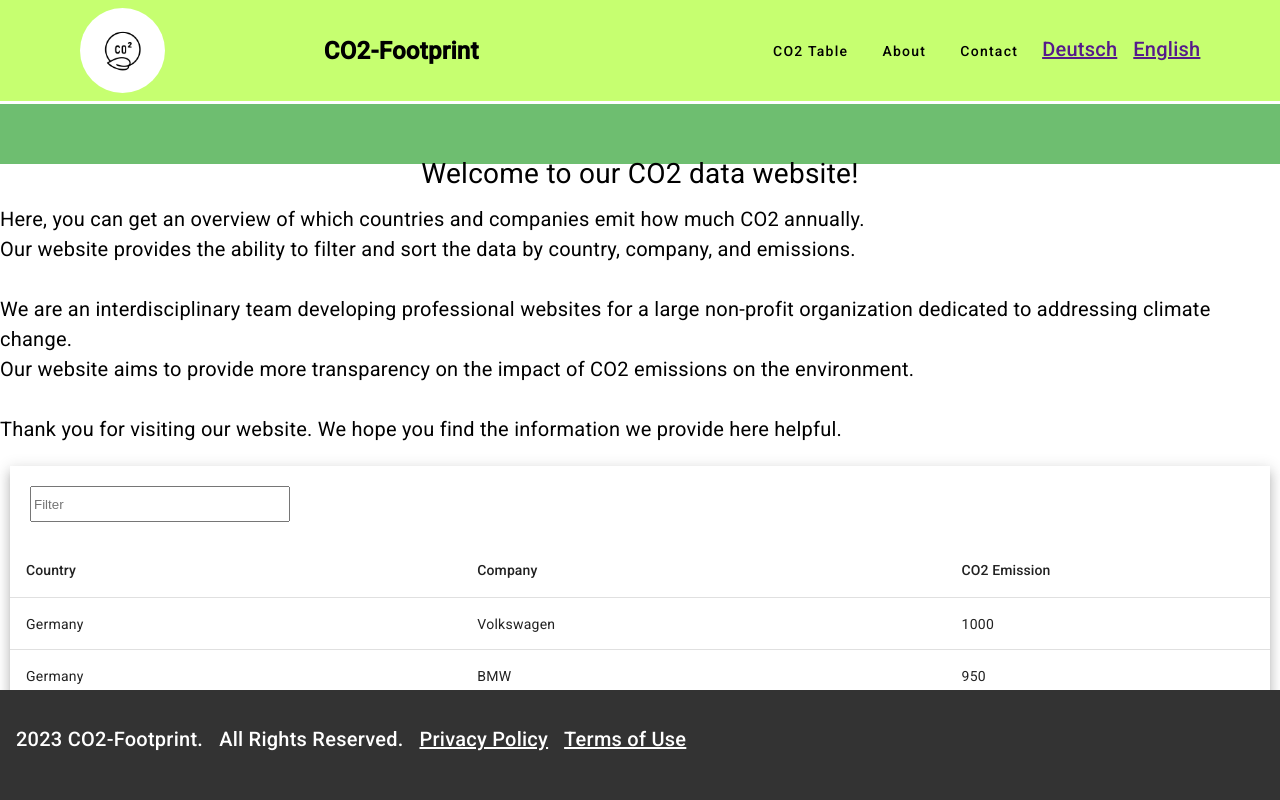
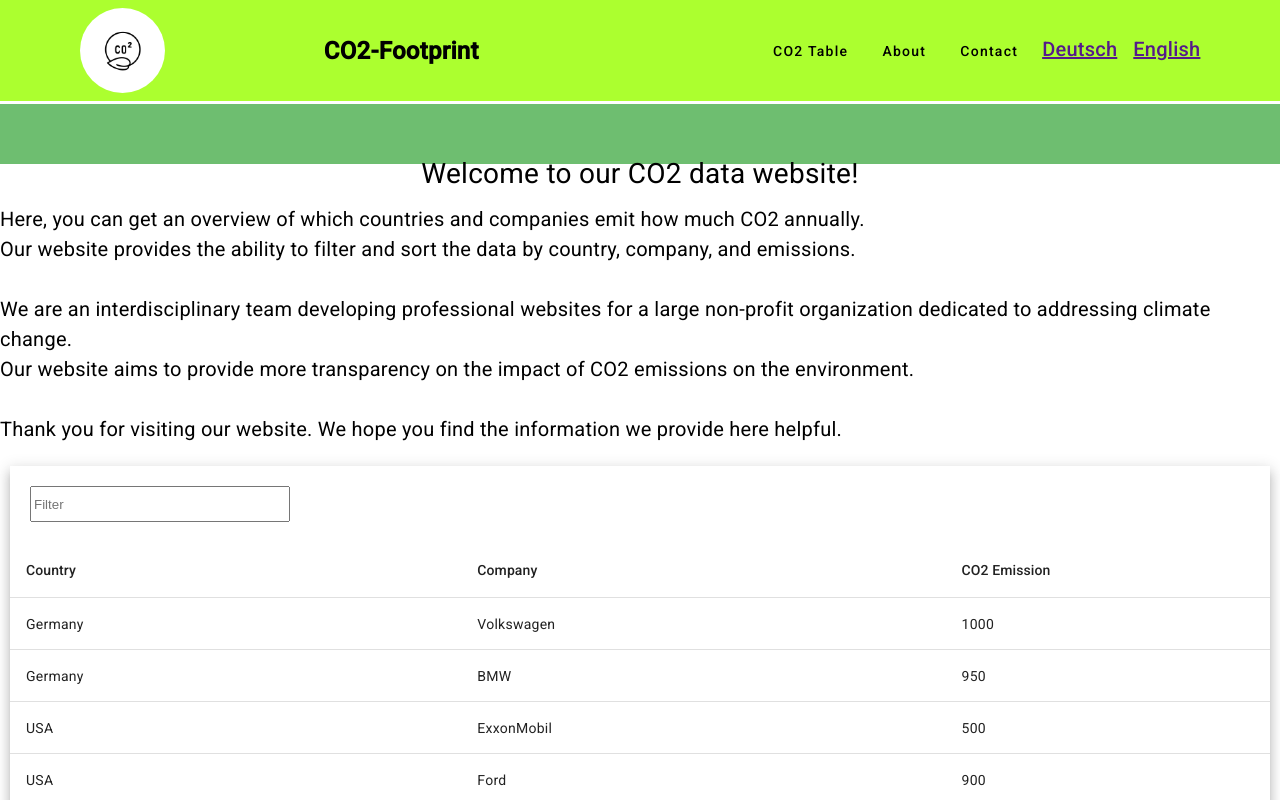
Before and after one commit to normanrahmel/Co2Footprint, an Angular app: page / in a window 1280 px wide. Shown: the top 800 px of the page. Built offline with nearby package versions, Linux system fonts and the light colour scheme.

Commit message:
fixed header and footer

```diff
--- a/src/app/footer/footer.component.scss
+++ b/src/app/footer/footer.component.scss
@@ -1,16 +1,17 @@
 .footer {
-    position: fixed;
-    bottom: 0;
+    position: absolute;
     width: 100%;
-    height: 110px;
+    height: 100px;
 }
 
 .toolbar {
     background-color: #333;
-    height: 110px;
+    height: 100px;
 }
 
 .footer-container {
+    position: absolute;
+    bottom: 0;
     display: flex;
     justify-content: center;
     align-items: center;
@@ -36,6 +37,7 @@
     text-decoration: underline;
     margin-right: 16px;
 }
+
 @media only screen and (max-width: 550px) {
     .footer {
         max-width: fit-content;
--- a/src/app/header/header.component.html
+++ b/src/app/header/header.component.html
@@ -1,4 +1,4 @@
-<header>
+<!--<header>
   <mat-toolbar color="primary">
     <mat-toolbar-row class="header">
       <span class="logo"><img src="assets/logo.png" /></span>
@@ -14,3 +14,20 @@
     </mat-toolbar-row>
   </mat-toolbar>
 </header>
+-->
+<header>
+  <mat-toolbar color="primary" class="fixed-header">
+    <mat-toolbar-row class="header">
+      <span class="logo"><img src="assets/logo.png" /></span>
+      <span class="title">CO2-Footprint</span>
+      <span class="spacer"></span>
+      <nav>
+        <a mat-button routerLink="/co2Table">CO2 Table</a>
+        <a mat-button routerLink="/about">About</a>
+        <a mat-button routerLink="/contact">Contact</a>
+        <a href="">Deutsch</a>
+        <a href="">English</a>
+      </nav>
+    </mat-toolbar-row>
+  </mat-toolbar>
+</header>
--- a/src/app/header/header.component.scss
+++ b/src/app/header/header.component.scss
@@ -1,4 +1,4 @@
-.header {
+/*.header {
     display: flex;
     justify-content: space-around;
     align-items: center;
@@ -39,3 +39,58 @@ img {
 .mat-toolbar.mat-primary {
     background-color: rgba(172, 255, 47, 0.688);
 }
+*/
+.fixed-header {
+    position: fixed;
+    top: 0;
+    left: 0;
+    right: 0;
+    z-index: 1000;
+}
+
+.header {
+    display: flex;
+    justify-content: space-around;
+    align-items: center;
+    height: 100%;
+    margin-top: 8px;
+    margin-bottom: 8px;
+    color: black;
+}
+
+.logo {
+    display: flex;
+    align-items: center;
+    margin-right: 16px;
+}
+
+.title {
+    font-size: 24px;
+    font-weight: bold;
+    margin-right: 16px;
+}
+
+nav {
+    display: flex;
+    justify-content: flex-start;
+}
+
+nav a {
+    margin-left: 16px;
+}
+
+img {
+    height: 85px;
+    margin-right: 16px;
+    border-radius: 50%;
+}
+
+@media only screen and (max-width: 581px) {
+    .header {
+        flex-direction: column;
+    }
+}
+
+.mat-toolbar.mat-primary {
+    background-color: rgba(172, 255, 47);
+}
--- a/src/app/menu/menu.component.scss
+++ b/src/app/menu/menu.component.scss
@@ -1,7 +1,7 @@
 .text {
     background-color: #4caf4fce;
     padding: 30px;
-    margin-top: 3px;
+    margin-top: 104px;
 }
 .welcome-text {
     font-size: 28px;
--- a/src/styles.scss
+++ b/src/styles.scss
@@ -1,11 +1,11 @@
 html,
 body {
-    height: 135%;
+    //height: 100%;
     margin: 0;
     font-family: Roboto, "Helvetica Neue", sans-serif;
 }
 @media only screen and (max-width: 550px) {
     body {
-        height: 340%;
+        //height: 340%;
     }
 }
```
